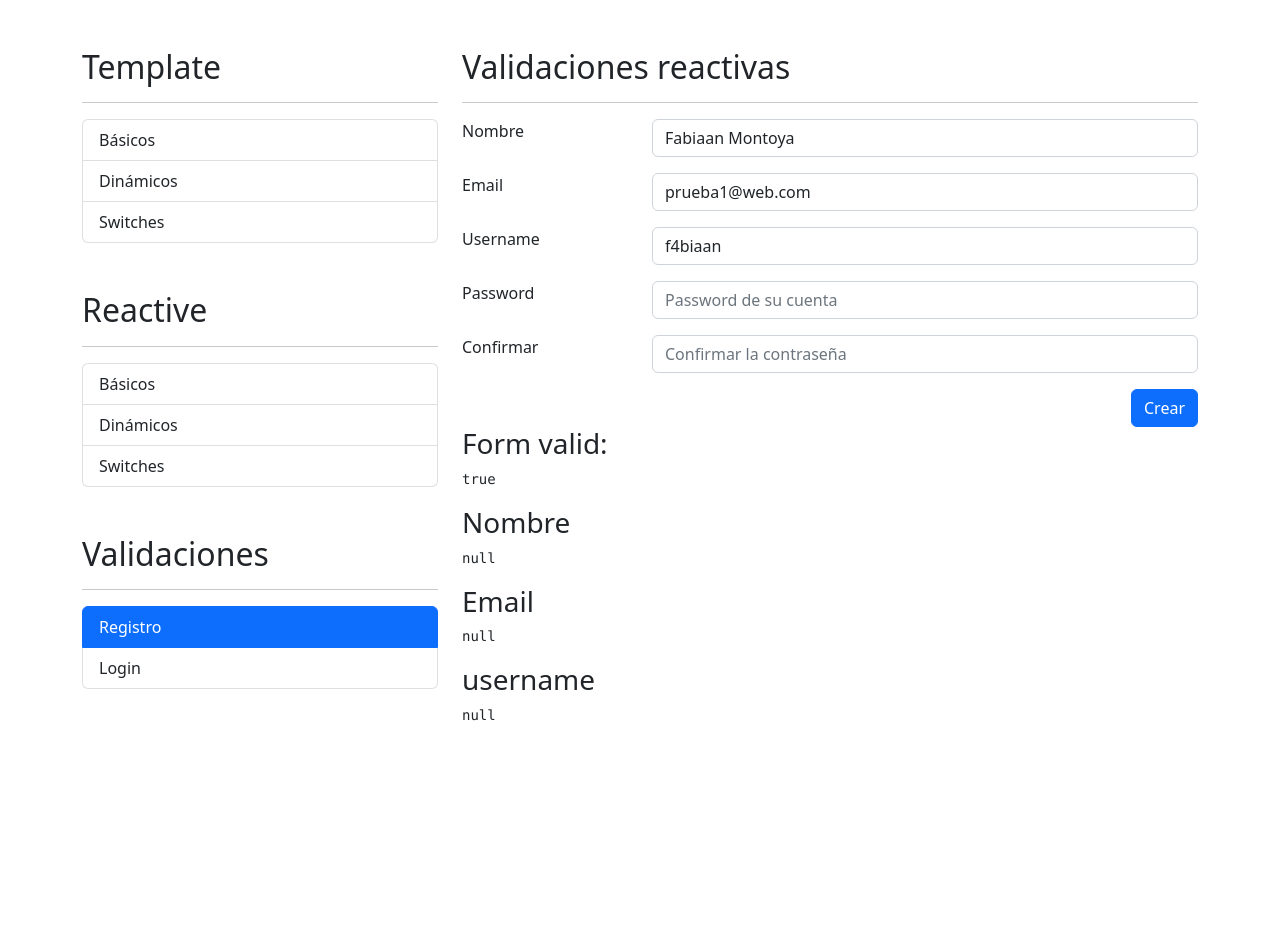
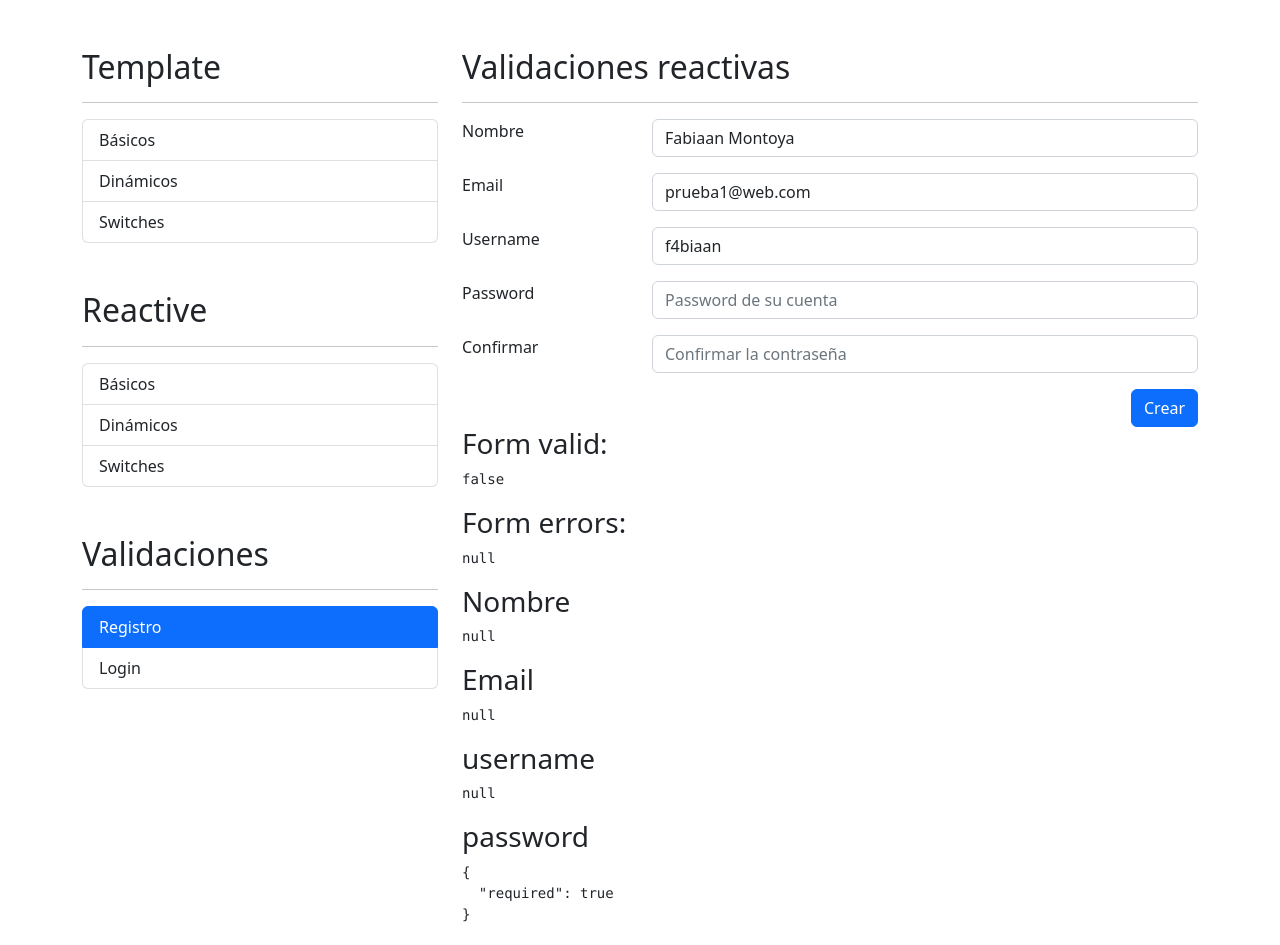
Before and after one commit to f4biaan/formulariosApp, an Angular app: page /auth/registro in a window 1280 px wide. Shown: the top 945 px of the page. Before the commit the page ends 800 px from the top, so only its background shows below. Built offline with nearby package versions, Linux system fonts and the light colour scheme.

Commit message:
Validar contraseñas y confirmacion de contraseña

```diff
--- a/src/app/auth/pages/registro/registro.component.html
+++ b/src/app/auth/pages/registro/registro.component.html
@@ -9,7 +9,8 @@
         <label class="col-sm-3">Nombre</label>
         <div class="col-sm-9">
           <input type="text" class="form-control" formControlName="nombre" placeholder="Nombre del usuario">
-          <span class="form-text text-danger" *ngIf="campoNoValido('nombre')">Debe ser en formato de Nombre y Apellido</span>
+          <span class="form-text text-danger" *ngIf="campoNoValido('nombre')">Debe ser en formato de Nombre y
+            Apellido</span>
         </div>
       </div>
 
@@ -35,7 +36,9 @@
       <div class="row mb-3">
         <label class="col-sm-3">Password</label>
         <div class="col-sm-9">
-          <input type="password" class="form-control" placeholder="Password de su cuenta">
+          <input type="password" class="form-control" formControlName="password" placeholder="Password de su cuenta">
+          <span class="form-text text-danger" *ngIf="campoNoValido('password')">La contraseña debe ser mayor a 6
+            caracteres</span>
         </div>
       </div>
 
@@ -43,7 +46,9 @@
       <div class="row mb-3">
         <label class="col-sm-3">Confirmar</label>
         <div class="col-sm-9">
-          <input type="password" class="form-control" placeholder="Confirmar la contraseña">
+          <input type="password" class="form-control" formControlName="password2" placeholder="Confirmar la contraseña">
+          <span class="form-text text-danger" *ngIf="campoNoValido('password2')">Las contraseñas deben ser
+            iguales</span>
         </div>
       </div>
 
@@ -59,6 +64,9 @@
 <h3>Form valid:</h3>
 <pre>{{miFormulario.valid}}</pre>
 
+<h3>Form errors:</h3>
+<pre>{{miFormulario.errors | json}}</pre>
+
 <h3>Nombre</h3>
 <pre>{{ miFormulario.controls['nombre'].errors | json }}</pre>
 
@@ -67,3 +75,9 @@
 
 <h3>username</h3>
 <pre>{{ miFormulario.controls['username'].errors | json }}</pre>
+
+<h3>password</h3>
+<pre>{{ miFormulario.controls['password'].errors | json }}</pre>
+
+<h3>password2</h3>
+<pre>{{ miFormulario.controls['password2'].errors | json }}</pre>
--- a/src/app/auth/pages/registro/registro.component.ts
+++ b/src/app/auth/pages/registro/registro.component.ts
@@ -1,6 +1,10 @@
 import { Component, OnInit } from '@angular/core';
 import { FormGroup, FormBuilder, Validators } from '@angular/forms';
-import { emailPattern, nombreApellidoPattern, noPuedeSerStrider } from 'src/app/shared/validator/validaciones';
+import {
+  emailPattern,
+  nombreApellidoPattern,
+  noPuedeSerStrider,
+} from 'src/app/shared/validator/validaciones';
 import { ValidatorService } from '../../../shared/validator/validator.service';
 
 @Component({
@@ -9,17 +13,40 @@
   styles: [],
 })
 export class RegistroComponent implements OnInit {
+  miFormulario: FormGroup = this.fb.group(
+    {
+      nombre: [
+        '',
+        [
+          Validators.required,
+          Validators.pattern(this.validatorService.nombreApellidoPattern),
+        ],
+      ],
+      email: [
+        '',
+        [
+          Validators.required,
+          Validators.pattern(this.validatorService.emailPattern),
+        ],
+      ],
+      username: [
+        '',
+        [Validators.required, this.validatorService.noPuedeSerStrider],
+      ],
+      password: ['', [Validators.required, Validators.minLength(6)]],
+      password2: ['', [Validators.required]],
+    },
+    {
+      validators: [
+        this.validatorService.camposIguales('password', 'password2'),
+      ],
+    }
+  );
 
-  miFormulario: FormGroup = this.fb.group({
-    nombre: [
-      '',
-      [Validators.required, Validators.pattern(this.validatorService.nombreApellidoPattern)],
-    ],
-    email: ['', [Validators.required, Validators.pattern(this.validatorService.emailPattern)]],
-    username: ['', [Validators.required, this.validatorService.noPuedeSerStrider]],
-  });
-
-  constructor(private fb: FormBuilder, private validatorService: ValidatorService) {}
+  constructor(
+    private fb: FormBuilder,
+    private validatorService: ValidatorService
+  ) {}
 
   ngOnInit() {
     this.miFormulario.reset({
@@ -37,6 +64,10 @@
   }
 
   submitFormulario() {
+    if (this.miFormulario.invalid) {
+      this.miFormulario.markAllAsTouched();
+      return;
+    }
     console.log(this.miFormulario.value);
     this.miFormulario.markAllAsTouched();
   }
--- a/src/app/shared/validator/validaciones.ts
+++ b/src/app/shared/validator/validaciones.ts
@@ -11,4 +11,4 @@
     };
   }
   return null;
-}
+};
--- a/src/app/shared/validator/validator.service.ts
+++ b/src/app/shared/validator/validator.service.ts
@@ -1,5 +1,5 @@
 import { Injectable } from '@angular/core';
-import { FormControl, ValidationErrors } from '@angular/forms';
+import { AbstractControl, FormControl, ValidationErrors } from '@angular/forms';
 
 @Injectable({
   providedIn: 'root',
@@ -20,4 +20,18 @@
     }
     return null;
   }
+
+  camposIguales(campo1: string, campo2: string) {
+    return (formGroup: AbstractControl): ValidationErrors | null => {
+      const pass1 = formGroup.get(campo1)?.value;
+      const pass2 = formGroup.get(campo2)?.value;
+      // console.log(pass1, pass2);
+      if (pass1 !== pass2) {
+        formGroup.get(campo2)?.setErrors({ noIguales: true });
+        return { noIguales: true };
+      }
+      formGroup.get(campo2)?.setErrors(null);
+      return null;
+    };
+  }
 }
```
